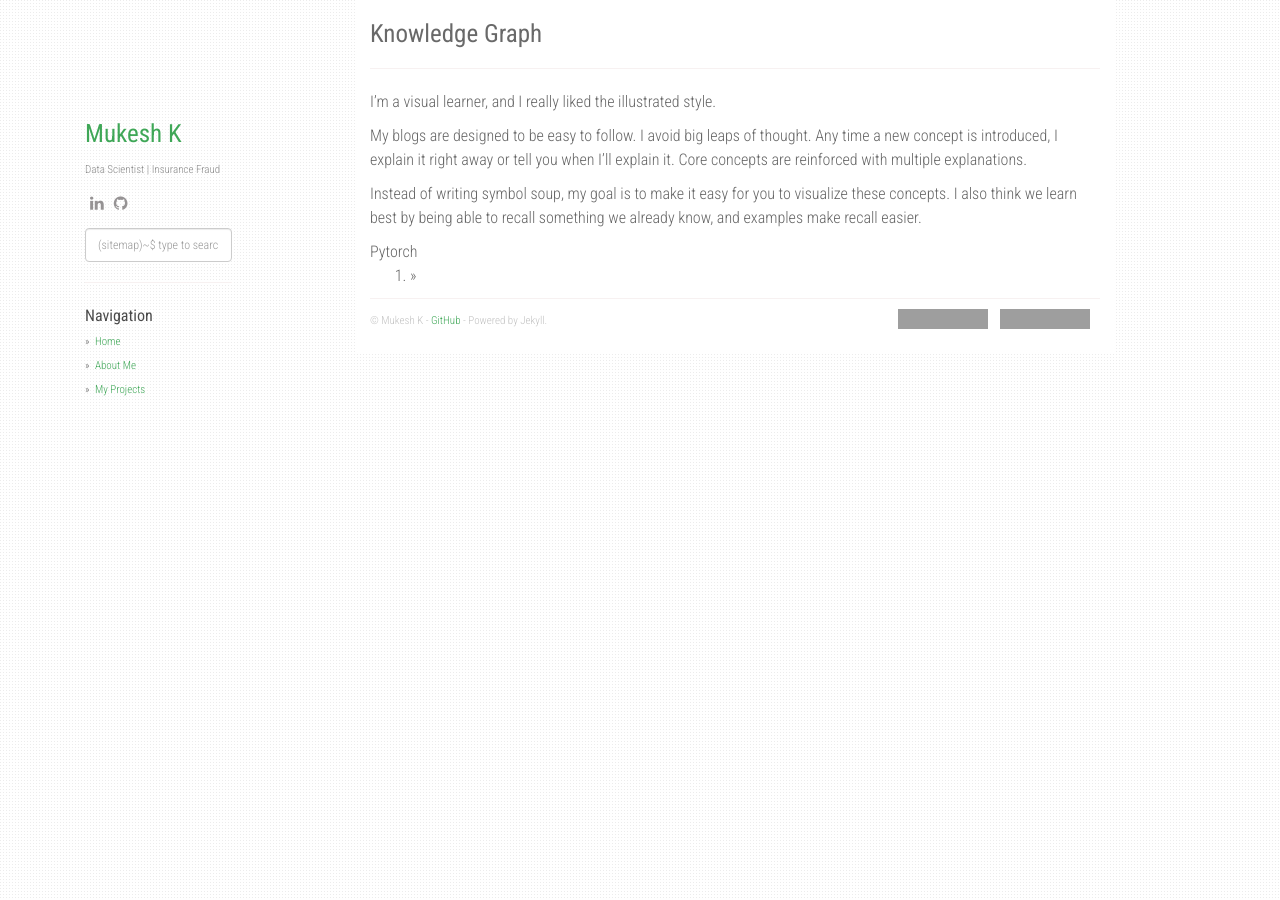
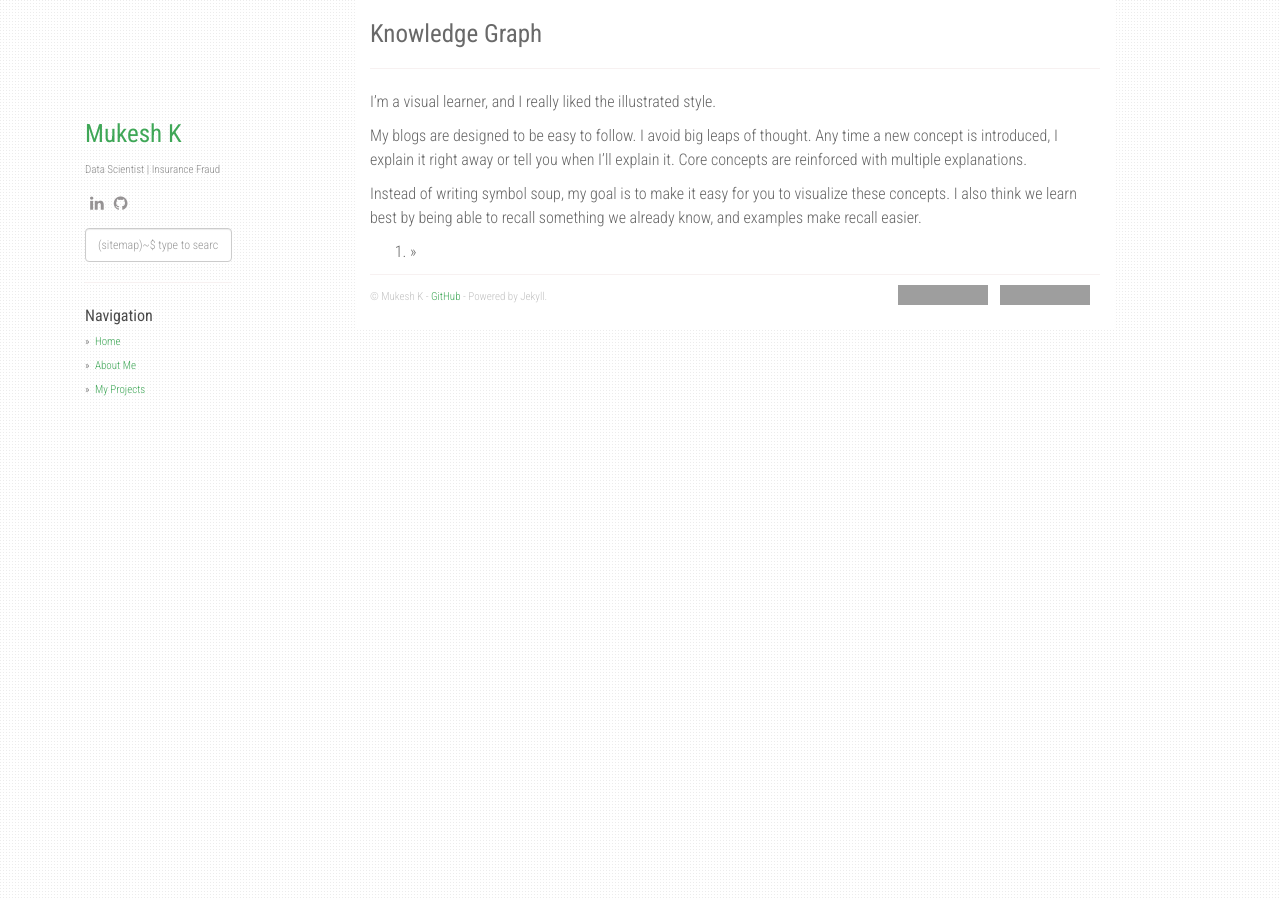
Before and after one commit to muksmuks/muksmuks.github.io, a Jekyll site: the page built from index.html, in a window 1280 px wide. Built offline with Jekyll 4.4.1, drawn with Linux system fonts in a browser that asks for light colours; nearby versions of some CDN libraries; the list of posts is cut into pages by our own code; grey boxes are pictures that could not be loaded.

Commit message:
Update index.html

```diff
--- a/index.html
+++ b/index.html
@@ -18,7 +18,6 @@ layout: default
   </div>
 
   <div>
-  <div>Pytorch</div>
   <ol class="posts">
         <li><a href="{{ post.url }}">{{ post.title }}</a> &raquo; <i><span>{{ post.date | date_to_string }}</span></i></li>
   </ol>
```
